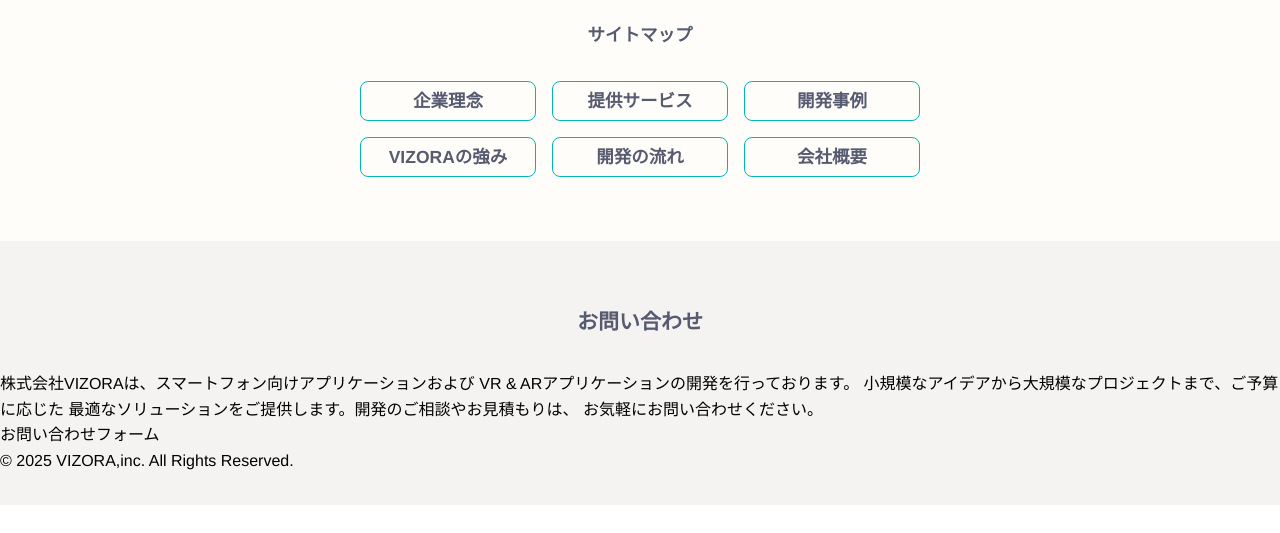
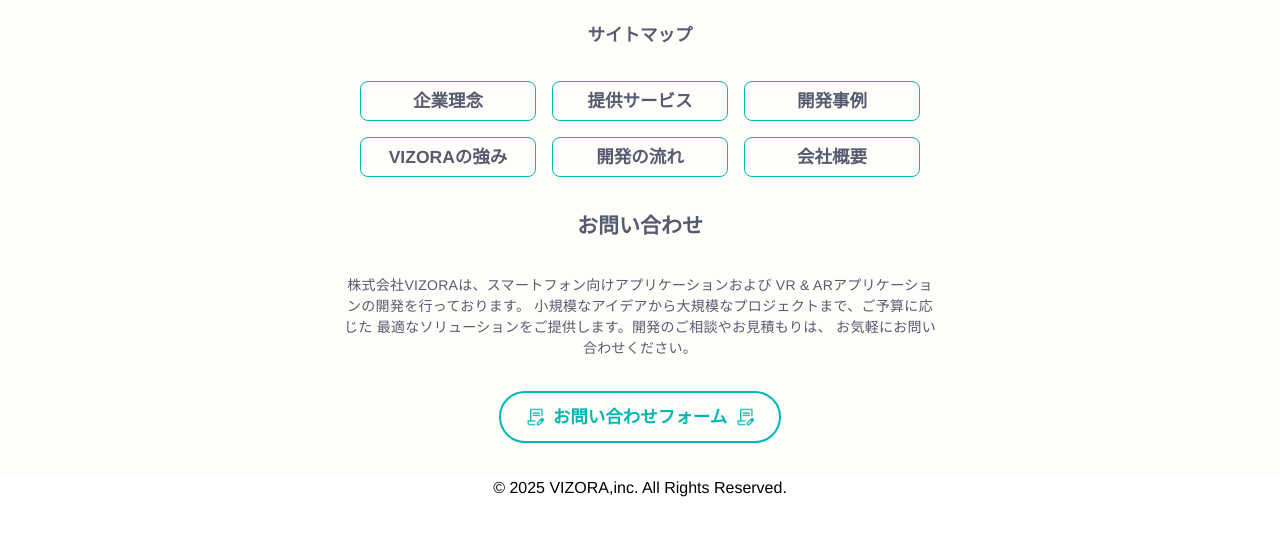
Before and after one commit to VIZORA-inc/web-site, a plain HTML site: page index.html in a window 1280 px wide. Shown: the part 5325-5858 px from the top of the page. Before the commit the page ends 5830 px from the top, so only its background shows below. Drawn offline with Linux system fonts and the light colour scheme.

Commit message:
footerまで追加

```diff
--- a/css/style.css
+++ b/css/style.css
@@ -39,7 +39,7 @@
 
 /* お問い合わせ */
 #contact {
-  background-color: #f5f3f2;
+  background-color: #fffdfa;
 }
 
 section {
@@ -337,6 +337,7 @@ padding-bottom: 16px;
 #sitemap {
   text-align: center;
   padding: 64px 16px;
+  padding-bottom: 32px;
 }
 
 .sitemap-logo img {
@@ -385,3 +386,54 @@ padding-bottom: 16px;
   background-color: #00B7B2;
   color: #fff;
 }
+
+
+#contact {
+  text-align: center;
+  padding-top: 0;
+}
+
+#contact h2 {
+  font-size: 21px;
+  color: #565B70;
+  margin-bottom: 32px;
+}
+
+#contact p {
+  font-size: 14px;
+  line-height: 21px;
+  letter-spacing: 0.02em;
+  color: #565B70;
+  max-width: 800px;
+  margin: 0 auto 32px; /* 中央寄せ */
+}
+
+.contact-button a {
+  display: inline-flex;
+  align-items: center;
+  justify-content: center;
+  gap: 8px; /* テキストとアイコンの間隔 */
+  padding: 10px 24px;
+  border: 2px solid #00B7B2;
+  border-radius: 32px;
+  font-size: 17.5px;
+  font-weight: bold;
+  color: #00B7B2;
+  text-decoration: none;
+  transition: all 0.3s ease;
+}
+
+.contact-button a:hover {
+  background-color: #00B7B2;
+  color: #fff;
+}
+
+.contact-button img {
+  width: 20px;
+  height: 20px;
+}
+
+footer{
+    text-align: center;
+    padding-bottom: 32px;
+}
--- a/index.html
+++ b/index.html
@@ -408,15 +408,22 @@
   <h2>お問い合わせ</h2>
   <p>
     株式会社VIZORAは、スマートフォン向けアプリケーションおよび
-    VR &amp; ARアプリケーションの開発を行っております。
-    小規模なアイデアから大規模なプロジェクトまで、ご予算に応じた
+    VR &amp; ARアプリケーショ<br>
+    ンの開発を行っております。
+    小規模なアイデアから大規模なプロジェクトまで、ご予算に応<br>じた
     最適なソリューションをご提供します。開発のご相談やお見積もりは、
-    お気軽にお問い合わせください。
+    お気軽にお問い<br>合わせください。
   </p>
 
   <div class="contact-button">
-    <a href="contact.html">お問い合わせフォーム</a>
+    <a href="contact.html">
+      <img src="images/icon-mail.png" alt="icon" class="icon-left">
+      お問い合わせフォーム
+      <img src="images/icon-mail.png" alt="icon" class="icon-right">
+    </a>
   </div>
+</section>
+
 
   <!-- フッター -->
   <footer>
```
Also changed, not shown: 1 other file.
